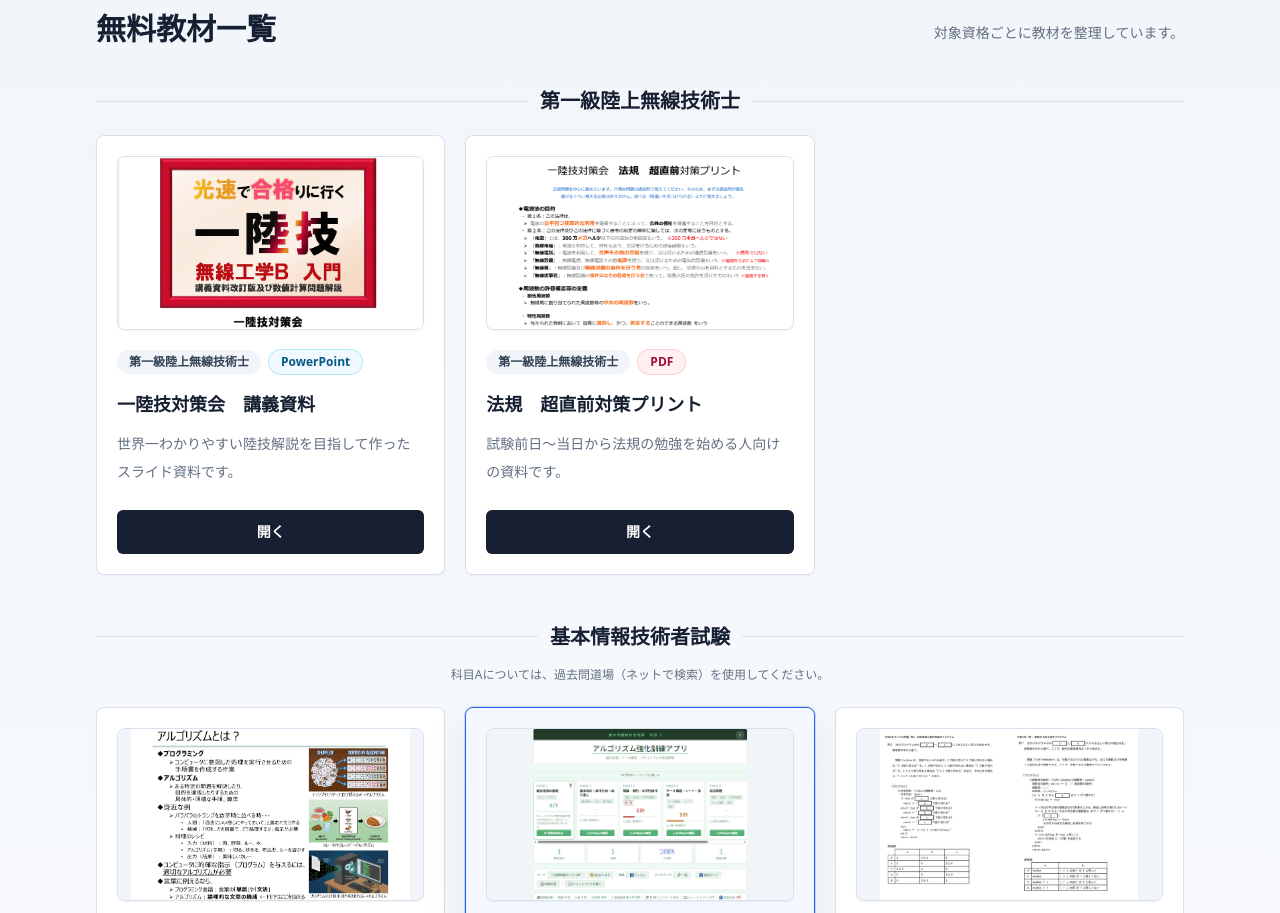
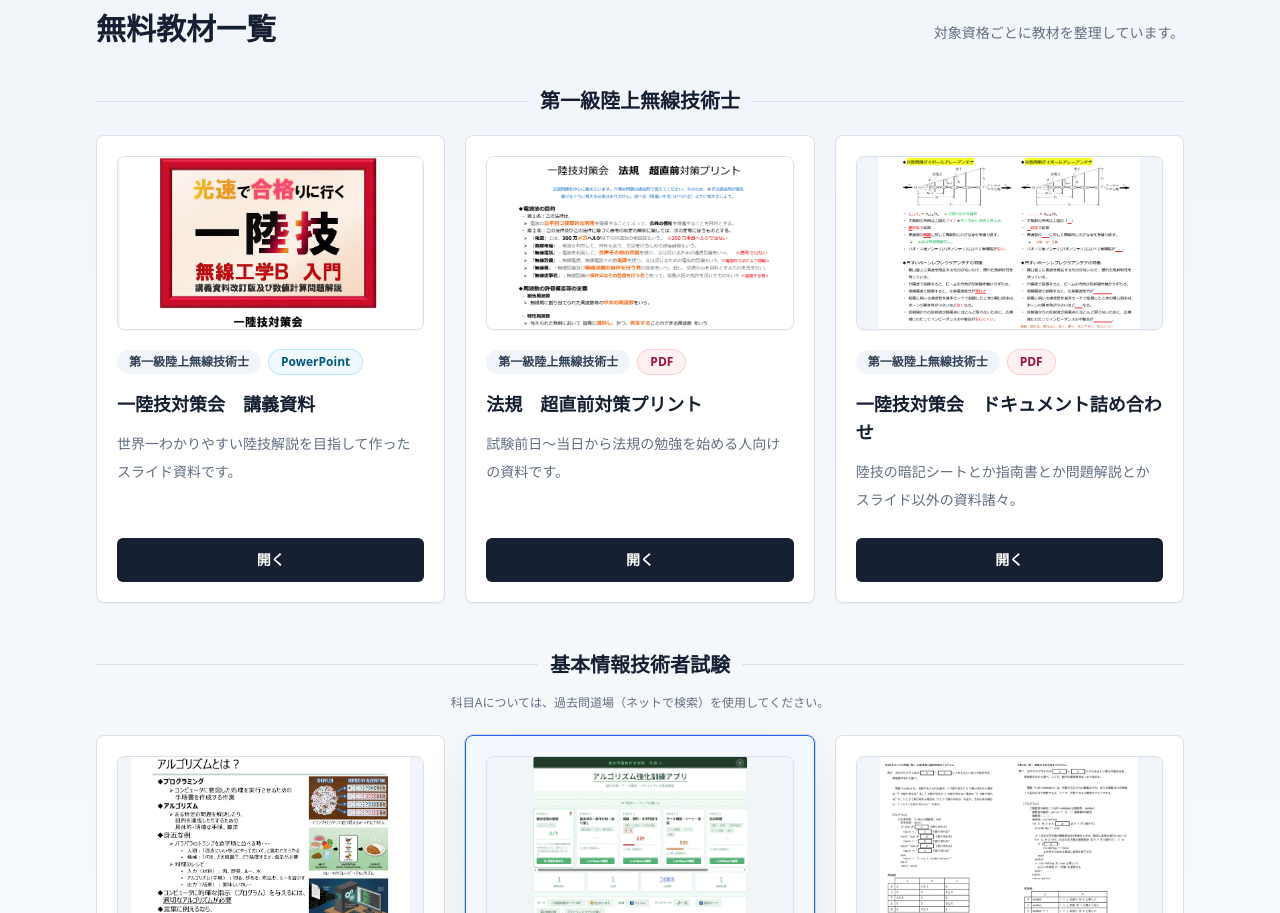
Before and after one commit to hmamiya52-bit/4th-TA_byMamiya, a Next.js app: page / in a window 1280 px wide. Shown: the part 743-1656 px from the top of the page. Built offline with nearby package versions, Linux system fonts and the light colour scheme.

Commit message:
Add radio documents pack material

```diff
--- a/src/data/materials.ts
+++ b/src/data/materials.ts
@@ -26,6 +26,14 @@ export const materials: Material[] = [
     description: "試験前日～当日から法規の勉強を始める人向けの資料です。",
     url: "https://drive.google.com/file/d/1yCJpU5fCCFQBIDzGo6itNGcZ3PsWQm2B/view?usp=drive_link",
     thumbnail: "/materials/radio-law-print.png",
+  },
+  {
+    title: "一陸技対策会　ドキュメント詰め合わせ",
+    exam: "第一級陸上無線技術士",
+    type: "PDF",
+    description: "陸技の暗記シートとか指南書とか問題解説とかスライド以外の資料諸々。",
+    url: "https://drive.google.com/file/d/1kryjdS2uZ4jP09EnLIRpdAYXDC50o_4O/view?usp=drive_link",
+    thumbnail: "/materials/radio-documents-pack.png",
   },
   {
     title: "アルゴリズム攻略　講義資料",
```
Also changed, not shown: public/materials/radio-documents-pack.png (added).
